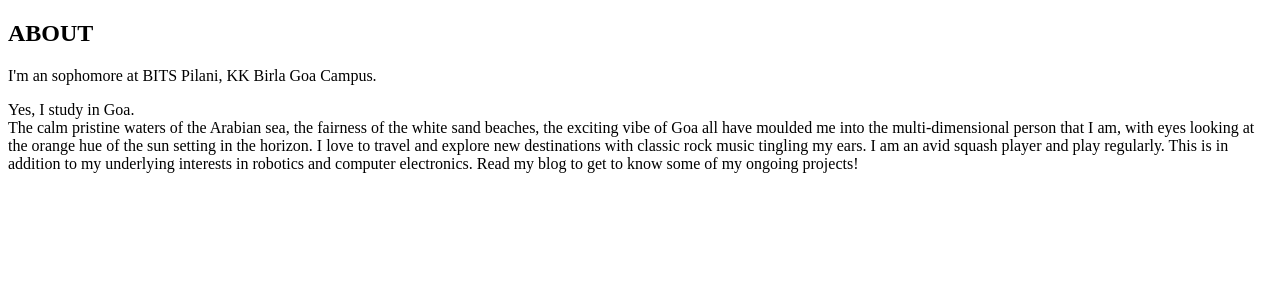
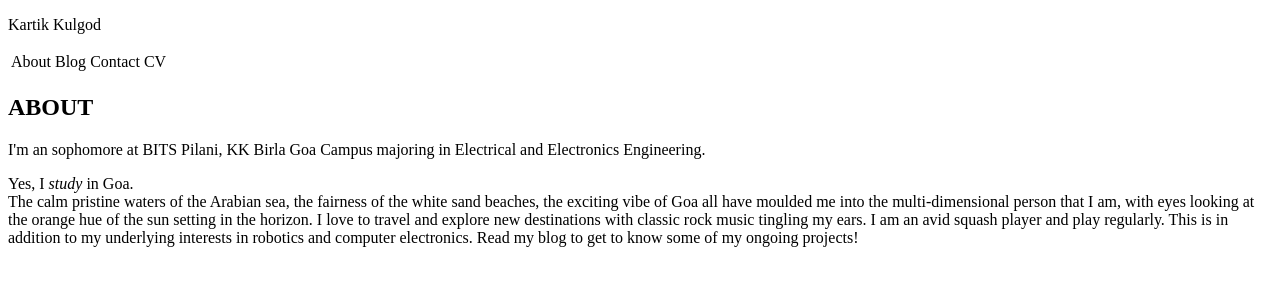
Before and after one commit to Kartik-Kulgod/kartik-kulgod.github.io, a plain HTML site: page index.html in a window 1280 px wide. Drawn offline with Linux system fonts and the light colour scheme.

Commit message:
Add files via upload

```diff
--- a/index.html
+++ b/index.html
@@ -2,17 +2,32 @@
 <html>
 <head><title>Kartik Kulgod</title></head>
 <body>
+
+<p>Kartik Kulgod</p>
+<p>
+	<table>
+		<tr>
+			<td>About</td>
+			<td>Blog</td>
+			<td>Contact</td>
+			<td>CV</td>
+		</tr>
+	</table>
+</p>
+
 <h2>ABOUT</h2>
+
 <p>
-I'm an sophomore at BITS Pilani, KK Birla Goa Campus.
+I'm an sophomore at BITS Pilani, KK Birla Goa Campus majoring in Electrical and Electronics Engineering.
 </p>
 <p>
-Yes, I study in Goa.
-<br>
+Yes, I <i>study</i> in Goa.
+<br />
 The calm pristine waters of the Arabian sea, the fairness of the white sand beaches, the exciting vibe of Goa all have moulded me into the multi-dimensional person that I am, with eyes looking at the orange hue of the sun setting in the horizon.
 I love to travel and explore new destinations with classic rock music tingling my ears. I am an avid squash player and play regularly.
 This is in addition to my underlying interests in robotics and computer electronics.
 Read my blog to get to know some of my ongoing projects!
 </p>
+
 </body>
 </html>
```
